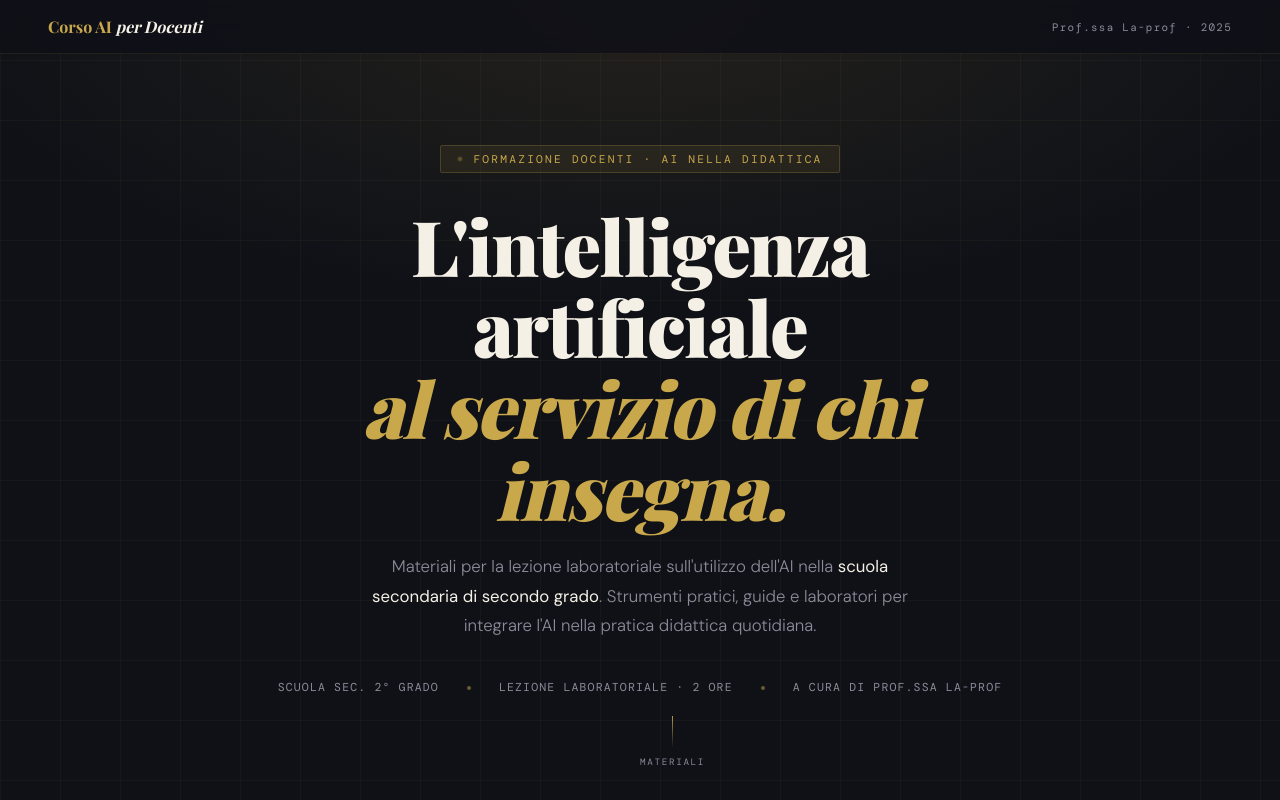
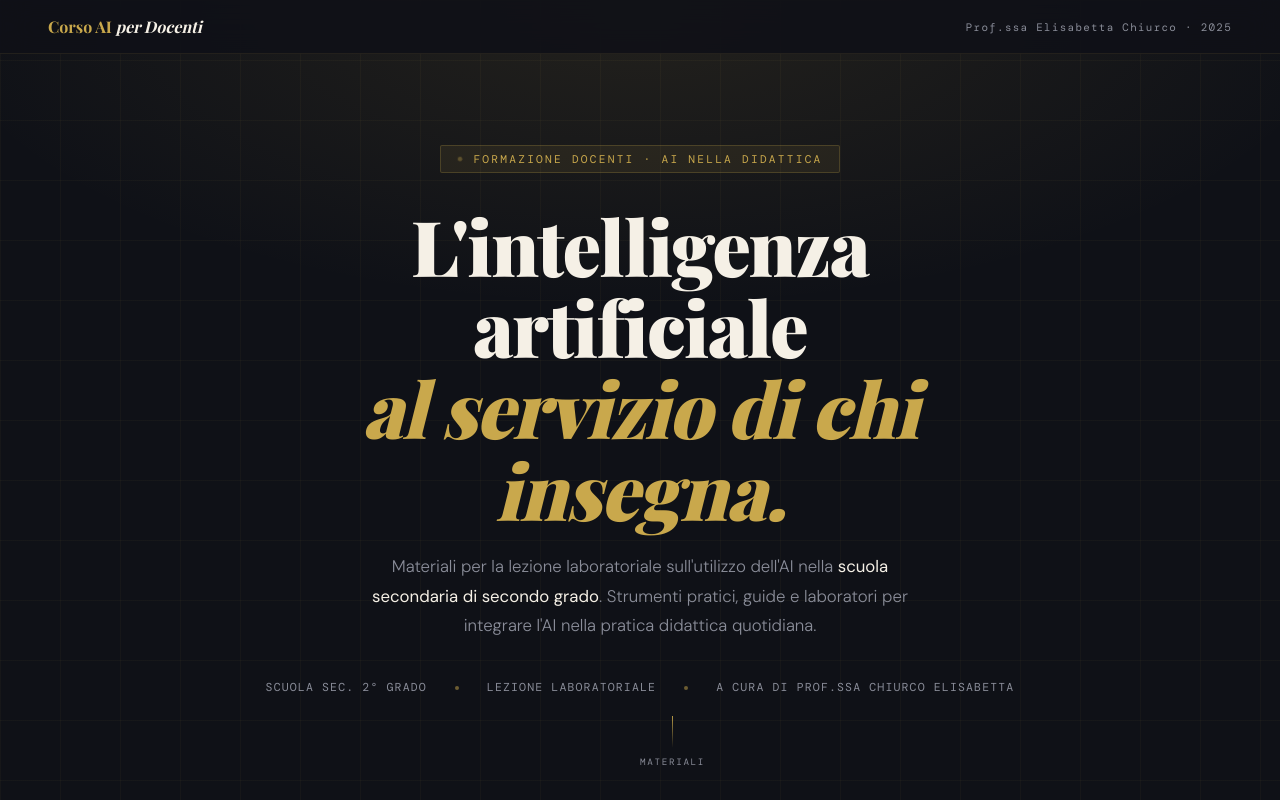
Before and after one commit to la-prof/CORSO-AI, a plain HTML site: page index.html in a window 1280 px wide. Shown: the top 800 px of the page. Drawn offline with nearby package versions, Linux system fonts and the light colour scheme; a web font is replaced by a local one.

Commit message:
Update index.html

```diff
--- a/index.html
+++ b/index.html
@@ -175,7 +175,7 @@ footer{
 
 <nav>
   <div class="nav-brand">Corso AI <span>per Docenti</span></div>
-  <div class="nav-meta">Prof.ssa La-prof · 2025</div>
+  <div class="nav-meta">Prof.ssa Elisabetta Chiurco · 2025</div>
 </nav>
 
 <section class="hero">
@@ -201,9 +201,9 @@ footer{
     <div class="hero-meta">
       <span>Scuola sec. 2° grado</span>
       <span class="hero-meta-dot"></span>
-      <span>Lezione laboratoriale · 2 ore</span>
+      <span>Lezione laboratoriale </span>
       <span class="hero-meta-dot"></span>
-      <span>A cura di Prof.ssa La-prof</span>
+      <span>A cura di Prof.ssa Chiurco Elisabetta</span>
     </div>
 
   </div>
```
